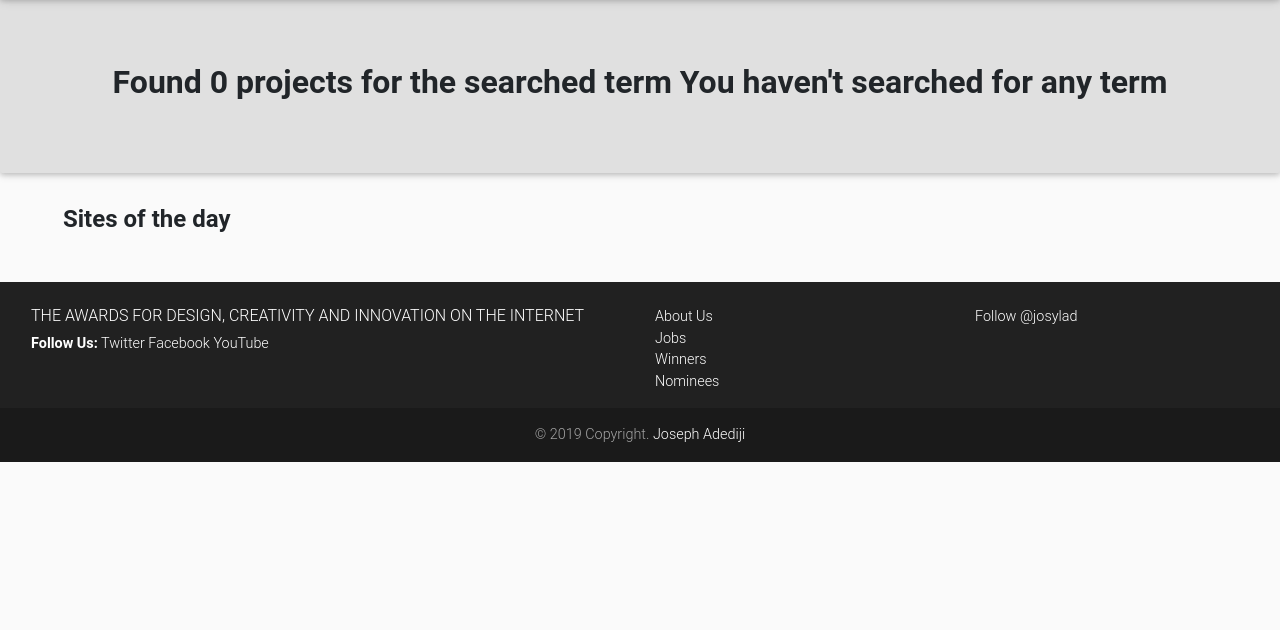
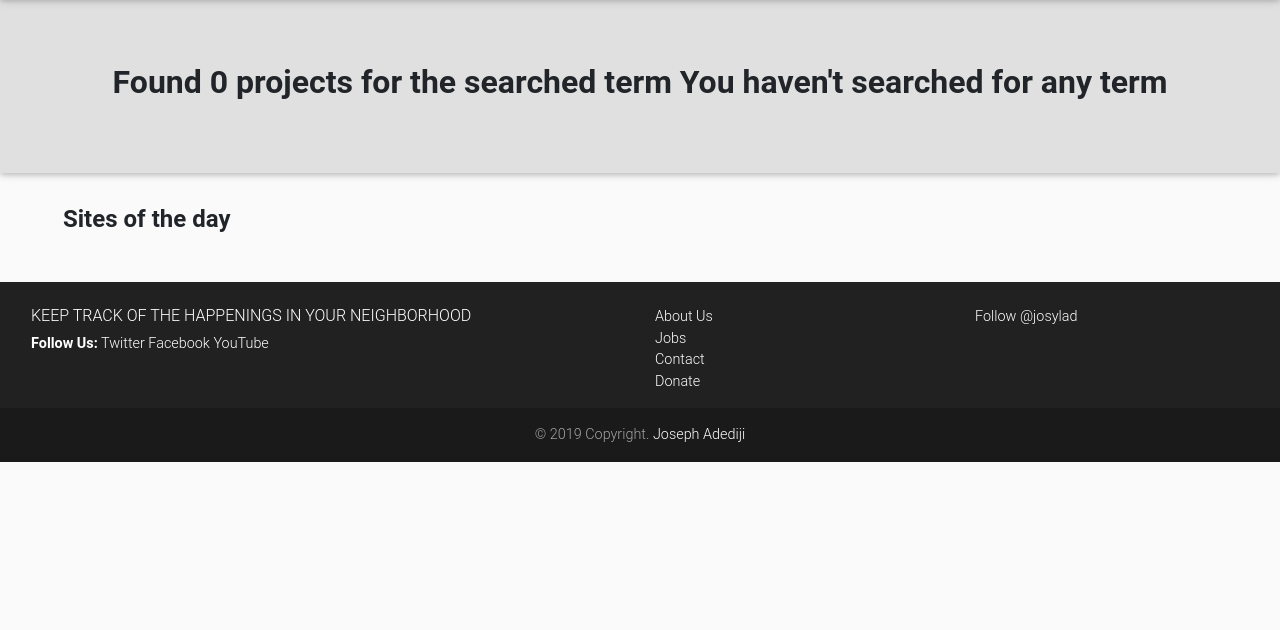
Before and after one commit to josylad/My-Neighborhood, a Django app: page /search/ in a window 1280 px wide. Shown: the part 91-721 px from the top of the page. Run offline with Django 3.2, Linux system fonts and the light colour scheme; the visitor is signed in with stand-in values (Sample User, id 1); some libraries are stand-ins or nearby versions.

```diff
--- a/neighborhood/templates/layout.html
+++ b/neighborhood/templates/layout.html
@@ -26,8 +26,6 @@
   <!-- Material Design Bootstrap -->
   <link href="https://cdnjs.cloudflare.com/ajax/libs/mdbootstrap/4.8.10/css/mdb.min.css" rel="stylesheet">
 
-  <link rel="stylesheet" href="https://cdnjs.cloudflare.com/ajax/libs/lightbox2/2.8.2/css/lightbox.min.css">
-  <link rel="stylesheet" href="{% static 'css/basenews.css' %}">
   {% endblock %}
 
 </head>
@@ -40,8 +38,8 @@
     {% block content %}
     <div class="jumbotron jumbotron-fluid bg-info mb-1 pb-3 pt-4">
         <div class="">
-          <h2 class="display-5 text-center font-weight-bold text-white">Welcome to My Neighborhood</h2>
-          <p class="text-center font-weight-bold text-white">SELECT YOUR NEIGHBORHOOD TO GET STARTED</p>
+          <h2 class="display-5 text-center font-weight-bold text-white text-uppercase">Welcome to My Neighborhood</h2>
+          <p class="text-center font-weight-bold text-uppercase">SELECT YOUR NEIGHBORHOOD TO GET STARTED</p>
         </div>
       </div>
 
@@ -62,9 +60,7 @@
       <script type="text/javascript" src="https://cdnjs.cloudflare.com/ajax/libs/twitter-bootstrap/4.3.1/js/bootstrap.min.js"></script>
       <!-- MDB core JavaScript -->
       <script type="text/javascript" src="https://cdnjs.cloudflare.com/ajax/libs/mdbootstrap/4.8.10/js/mdb.min.js"></script>
-      <script src="https://cdnjs.cloudflare.com/ajax/libs/lightbox2/2.8.2/js/lightbox.min.js"></script>
       <script type="text/javascript" src="{% static 'script.js' %}"></script>
-
 
     {% endblock %}
 
@@ -81,7 +77,7 @@
         <div class="col-md-6 mt-md-0 mt-3">
 
           <!-- Content -->
-          <h6 class="text-uppercase pl-2 ml-2">The awards for design, creativity and innovation on the Internet</h6>
+          <h6 class="text-uppercase pl-2 ml-2">Keep Track of The Happenings in Your Neighborhood</h6>
           <p> <span class="font-weight-bold pl-2 ml-2">Follow Us:</span>  Twitter Facebook YouTube</p>
 
         </div>
@@ -103,10 +99,10 @@
               <a href="#!">Jobs</a>
             </li>
             <li>
-              <a href="#!">Winners</a>
+              <a href="#!">Contact</a>
             </li>
             <li>
-              <a href="#!">Nominees</a>
+              <a href="#!">Donate</a>
             </li>
           </ul>
 
```
